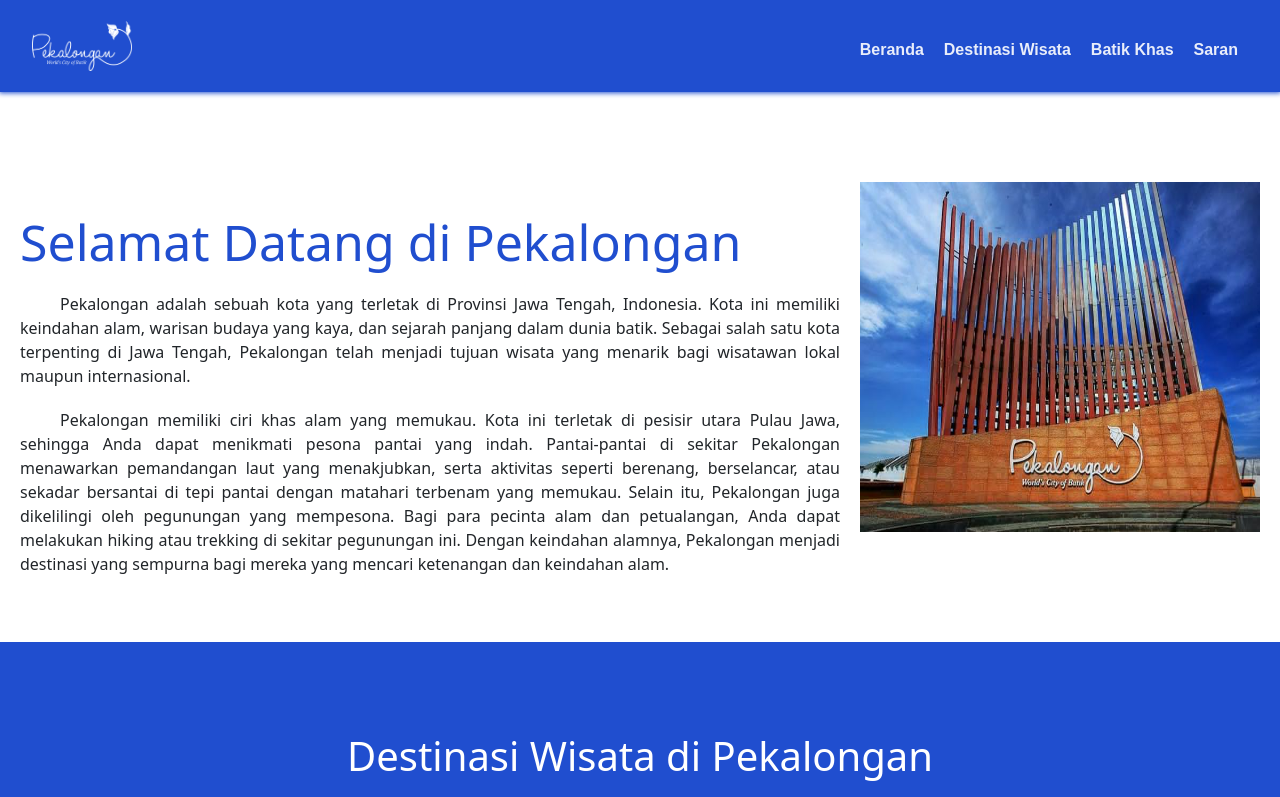
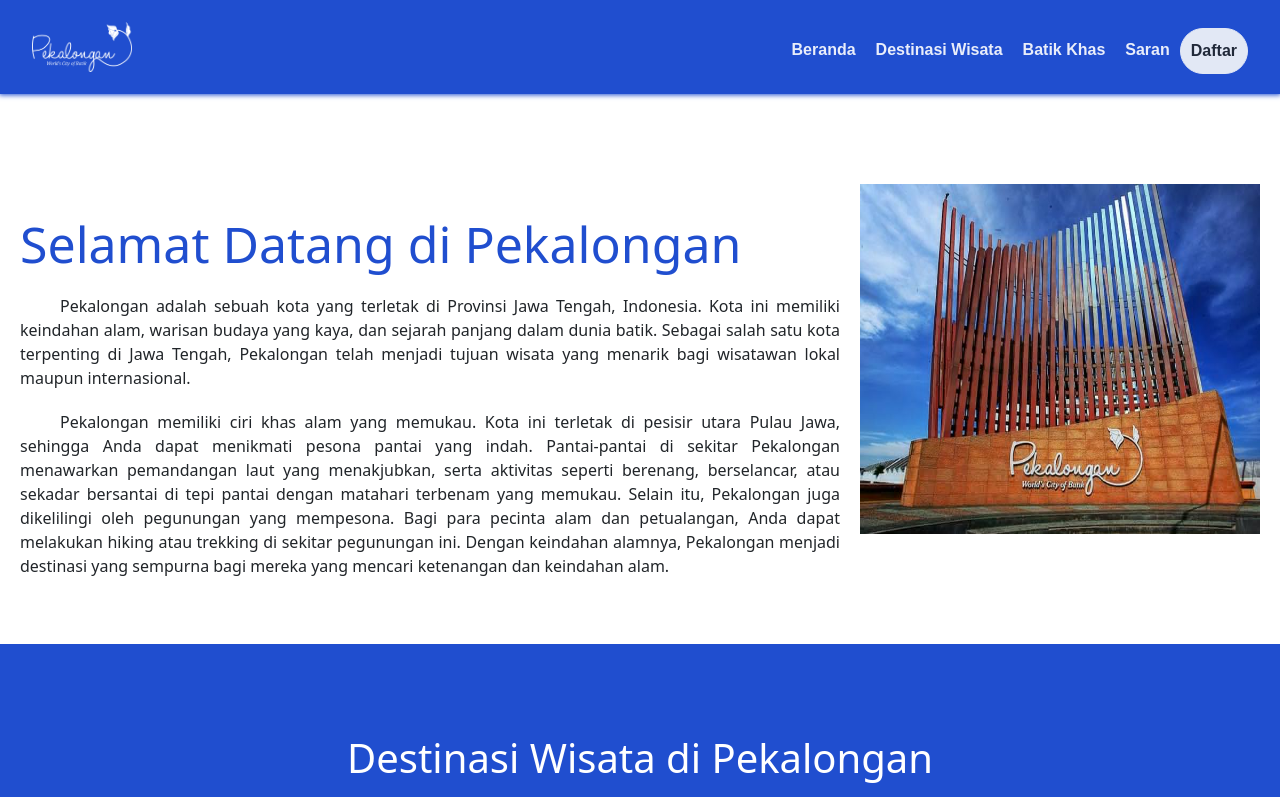
Before and after one commit to rama-zzz/my-website, a plain HTML site: page index.html in a window 1280 px wide. Shown: the top 797 px of the page. Drawn offline with nearby package versions, Linux system fonts and the light colour scheme.

Commit message:
Update index.html

```diff
--- a/index.html
+++ b/index.html
@@ -25,6 +25,7 @@
                     <a href="#destinasi">Destinasi Wisata</a>
                     <a href="#batik">Batik Khas</a>
                     <a href="form.html" target="_blank"      rel="noopener noreferrer">Saran</a>
+                    <a href="regis.html" class="btn btn-light rounded-pill text-center text-dark ">Daftar</a>
                 </div>
                 </div>
             </div>
```
